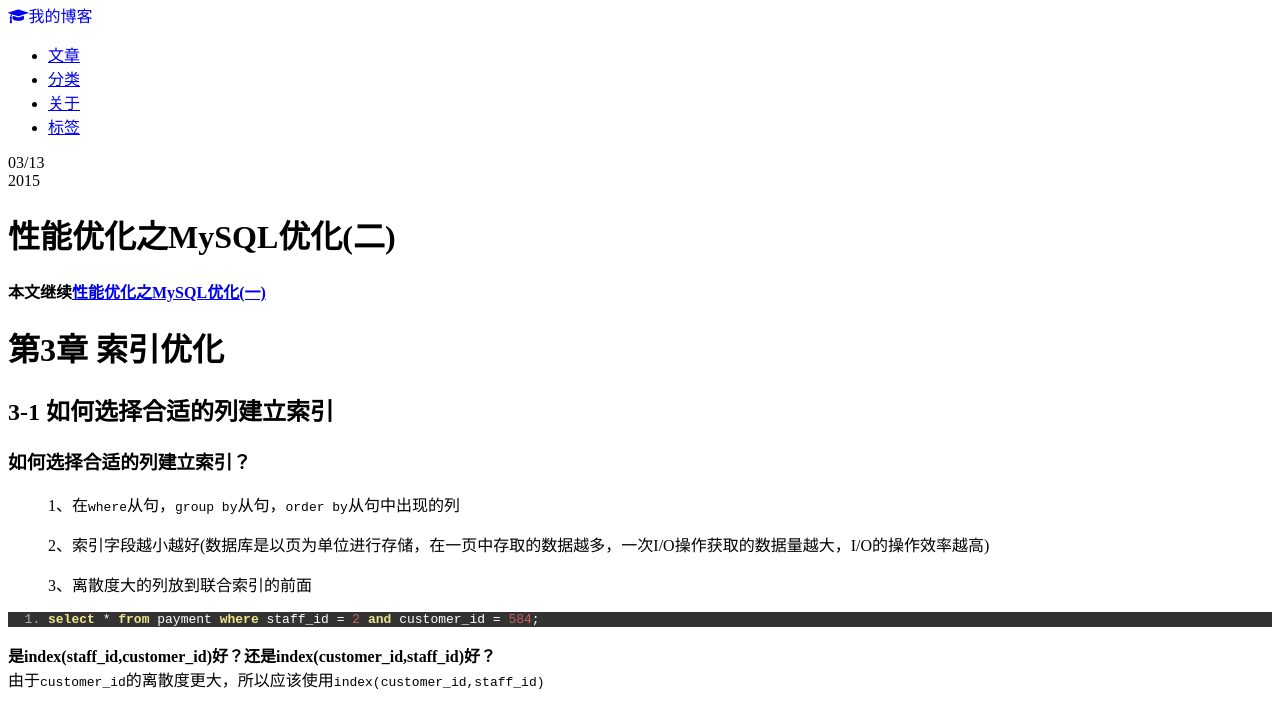
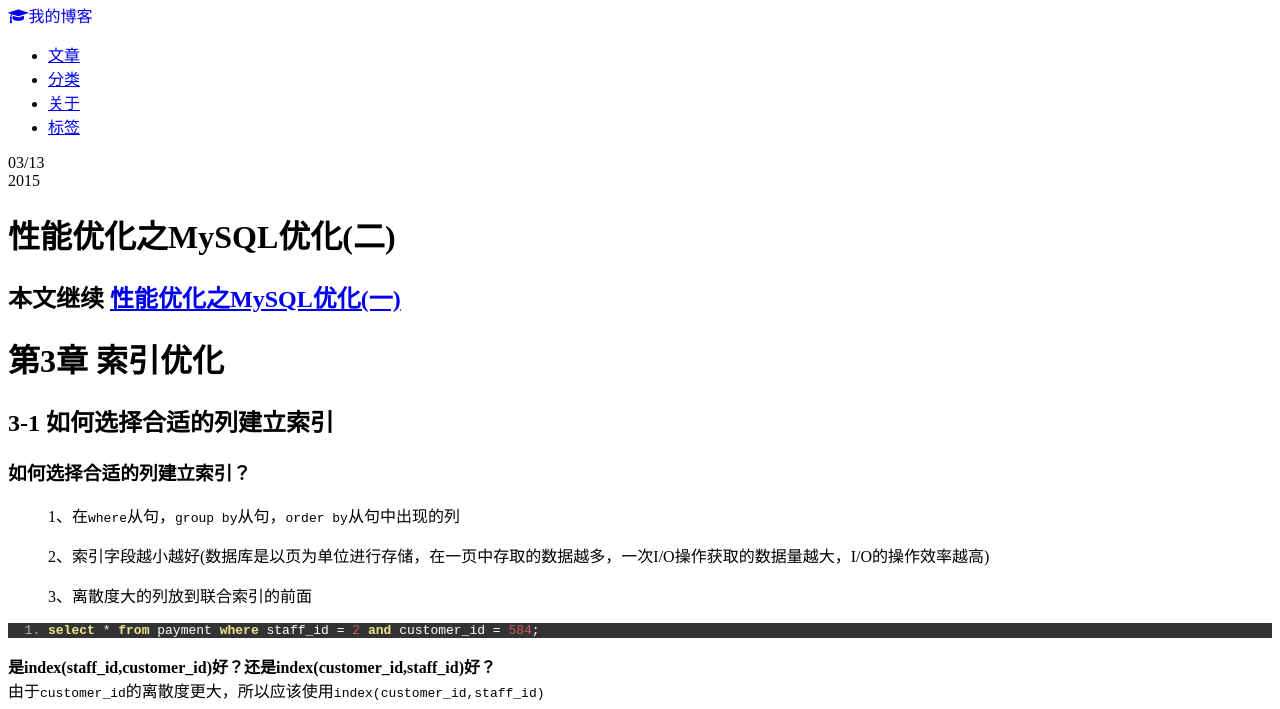
Before and after one commit to hihera/heran.github.io, a Jekyll site: the page built from _posts/2015-03-13-mysql-index-performance.md, in a window 1280 px wide. Shown: the top 709 px of the page. Built offline with Jekyll 4.4.1, drawn with Linux system fonts in a browser that asks for light colours; nearby versions of some CDN libraries; Markdown is read by kramdown in place of the engine named in the settings; comment, search, counter and statistics services are not loaded.

```diff
--- a/_posts/2015-03-13-mysql-index-performance.md
+++ b/_posts/2015-03-13-mysql-index-performance.md
@@ -7,7 +7,7 @@ tags: [Database,MySQL]
 ---
 {% include JB/setup %}
 #性能优化之MySQL优化(二)
-**本文继续[性能优化之MySQL优化(一)](http://sunheran.com/2015/03/12/mysql-sql-performance/)**
+##本文继续 [性能优化之MySQL优化(一)](http://sunheran.com/2015/03/12/mysql-sql-performance/)
 #第3章 索引优化
 ##3-1 如何选择合适的列建立索引
 
```
